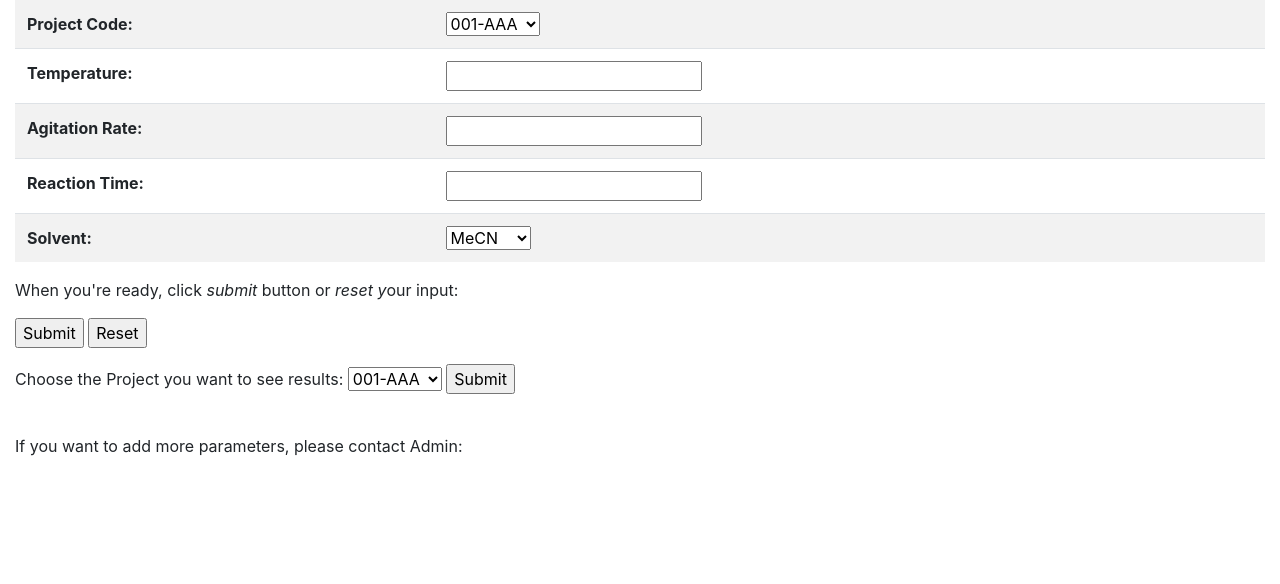
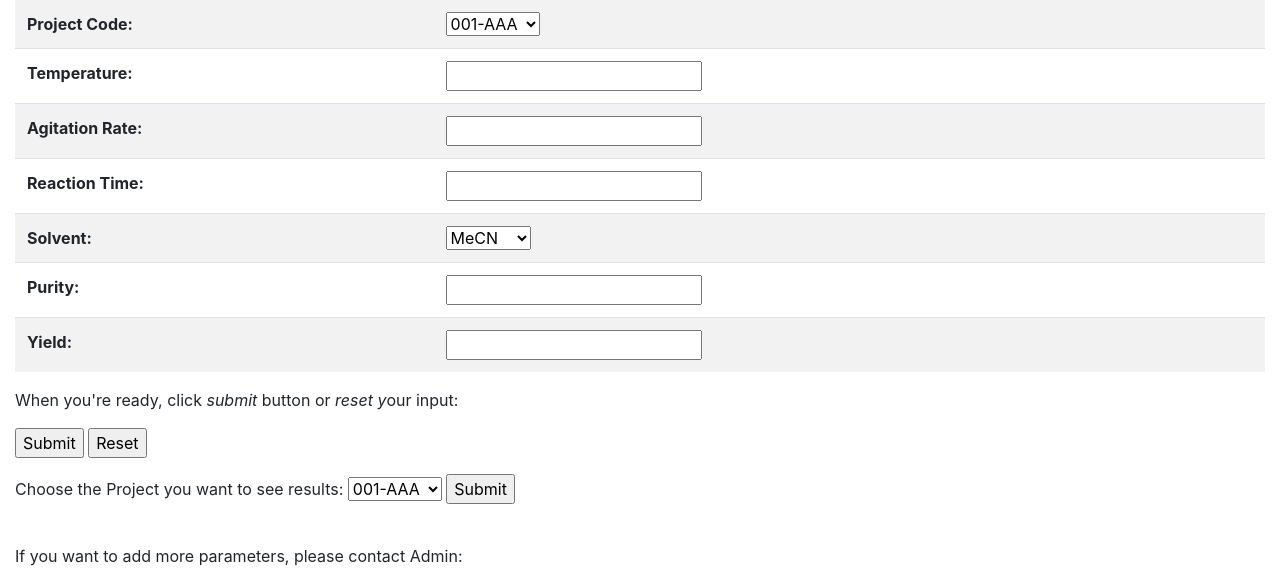
Before and after one commit to johnshao89/Final-project, a Flask app: page / in a window 1280 px wide. Shown: the part 217-801 px from the top of the page. Before the commit the page ends 673 px from the top, so only its background shows below. Run offline with Flask 2, Linux system fonts and the light colour scheme; some libraries are stand-ins or nearby versions.

Commit message:
add more parameters

```diff
--- a/Final Project/app.py
+++ b/Final Project/app.py
@@ -30,27 +30,29 @@ def input_data():
         in_rate=request.form["rate"]
         in_time=request.form["reaction_time"]
         in_solvent=request.form["solvents"]
+        in_purity=request.form["purity"]
+        in_yield=request.form["yield"]
         dbconfig={'host':'127.0.0.1','user':'guest','password':'123456','database':'projectresults',}
         conn=mysql.connector.connect(**dbconfig)
         cursor=conn.cursor()
-        _SQL="""insert into results (project_code,temperature,agitation_rate,reaction_time,solvents)
-        values (%s,%s,%s,%s,%s)
+        _SQL="""insert into results (project_code,temperature,agitation_rate,reaction_time,solvents,purity,yield)
+        values (%s,%s,%s,%s,%s,%s,%s)
         """
-        cursor.execute(_SQL,(in_project,in_temperature,in_rate,in_time,in_solvent))
+        cursor.execute(_SQL,(in_project,in_temperature,in_rate,in_time,in_solvent,in_purity,in_yield))
         conn.commit()
         cursor.close()
         conn.close()
         with open("project_data.txt","a") as storage:
-                print(in_project,in_temperature,in_rate,in_time,in_solvent, sep="|",file=storage)
+                print(in_project,in_temperature,in_rate,in_time,in_solvent,in_purity,in_yield, sep="|",file=storage)
         return render_template("results.html", the_project=in_project,
         the_temperature=in_temperature,the_rate=in_rate,the_time=in_time,
-        the_solvent=in_solvent)
+        the_solvent=in_solvent,the_purity=in_purity,the_yield=in_yield)
 
 #define the website to view the overall result
 @app.route("/sum_info")
 def sum_data():
         content=[]
-        titles=["Project Code","Temperature","Agitation Rate","Reaction Time","Solvent"]
+        titles=["Project Code","Temperature","Agitation Rate","Reaction Time","Solvent","Purity","Yield"]
         with open ("project_data.txt") as exp_info:
                 for line in exp_info:
                         content.append([])
@@ -63,7 +65,7 @@ def sum_data():
 def sel_project():
         project_code=request.form["sum_projects"]
         content=[]
-        titles=["Project Code","Temperature","Agitation Rate","Reaction Time","Solvent"]
+        titles=["Project Code","Temperature","Agitation Rate","Reaction Time","Solvent","Purity","Yield"]
         with open ("project_data.txt") as exp_info:
                 for line in exp_info:
                         if line.strip().split("|")[0]==project_code:
@@ -73,6 +75,11 @@ def sel_project():
         return render_template("single_project.html", row_titles=titles,the_data=content)
 
 
+#define the website for holding json data for each project
+@app.route("/json/<pro_code>")
+def project_json(pro_code):
+        pass
+
 
 
 
--- a/Final Project/project_data.txt
+++ b/Final Project/project_data.txt
@@ -33,3 +33,5 @@
 001-AAA||||MeCN
 001-AAA||||MeCN
 001-AAA||||MeCN
+001-AAA|11|12|13|MeCN
+001-AAA|11|11|11|MeCN|11|11
--- a/Final Project/templates/entry.html
+++ b/Final Project/templates/entry.html
@@ -4,6 +4,7 @@
 <div class="title">
 <h2>{{the_title}}</h2>
 </div>
+
     <nav class="navbar navbar-expand-lg navbar-light bg-info">
             <div class="collapse navbar-collapse" id="navbarSupportedContent">
               <ul class="navbar-nav mr-auto">
@@ -22,7 +23,7 @@
           </nav>
           <br>
           <p>Please Use This Website To Input Your Experimental Results:</p>
-<form method="POST" action="/input_data" id="data_input"></form>
+    <form method="POST" action="/input_data" id="data_input">
     <table class="table table-striped table-hover">
         <tr>
             <th scope="row">Project Code:</th>
@@ -57,6 +58,14 @@
                     <option value="DCM">DCM</option>
                 </select>
         </tr>
+        <tr>
+            <th scope="row">Purity:</th>
+            <td><input type="text" name="purity"></td>
+        </tr>
+        <tr>
+            <th scope="row">Yield:</th>
+            <td><input type="text" name="yield"></td>
+        </tr>
     </table>
     <p>When you're ready, click <em>submit</em> button or <em>reset y</em>our input:</p>
     <p><input value='Submit' type='submit'>
```
Also changed, not shown: Final Project/templates/results.html (+8 -0 lines).
